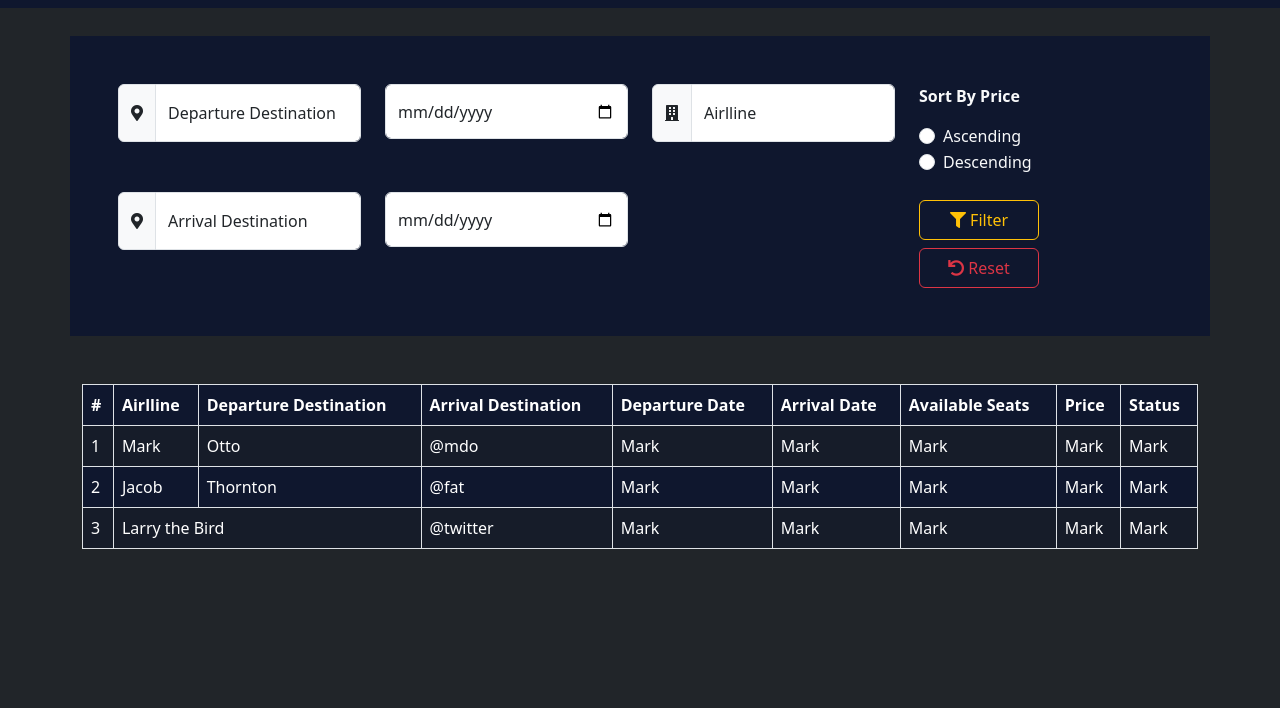
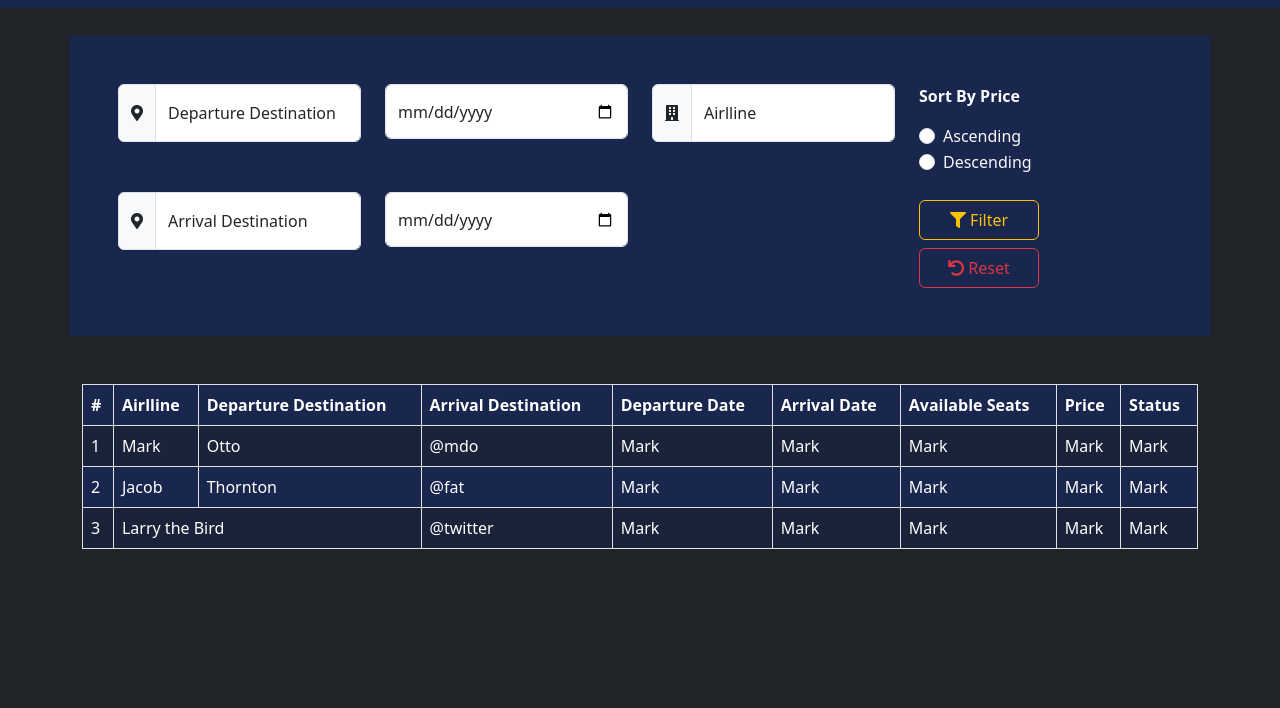
Before and after one commit to Milosevic02/Air-Manager, a plain HTML site: page Rezervacija_Avio_Karata/Pages/Index.html in a window 1280 px wide. Shown: the part 92-800 px from the top of the page. Drawn offline with nearby package versions, Linux system fonts and the light colour scheme.

Commit message:
Change bg color

```diff
--- a/Rezervacija_Avio_Karata/Pages/Style/Index.css
+++ b/Rezervacija_Avio_Karata/Pages/Style/Index.css
@@ -39,7 +39,7 @@ li{
 
 .sec-color{
     /*rgb(15, 23, 46);*/
-    background-color: rgb(15, 23, 46);
+    background-color: rgb(25, 38, 77);
 }
 
 .data-picker{
@@ -69,18 +69,18 @@ p{
 }
 
 tr:nth-child(even) td {
-    background-color: rgba(15, 23, 46) !important; /* Adjust the alpha value (0.8) to make it lighter or darker */
+    background-color: rgb(25, 38, 77)!important; /* Adjust the alpha value (0.8) to make it lighter or darker */
     color: white !important;
 }
 
 tr:nth-child(odd) td {
-    background-color: rgb(15, 23, 46,0.5) !important;
+    background-color: rgb(25, 38, 77,0.6) !important;
     color: white !important;
 }
 
 
 th{
-    background-color: rgb(15, 23, 46) !important;
+    background-color: rgb(25, 38, 77) !important;
     color: white !important;
 
 }
```
Also changed, not shown: 1 other file.
